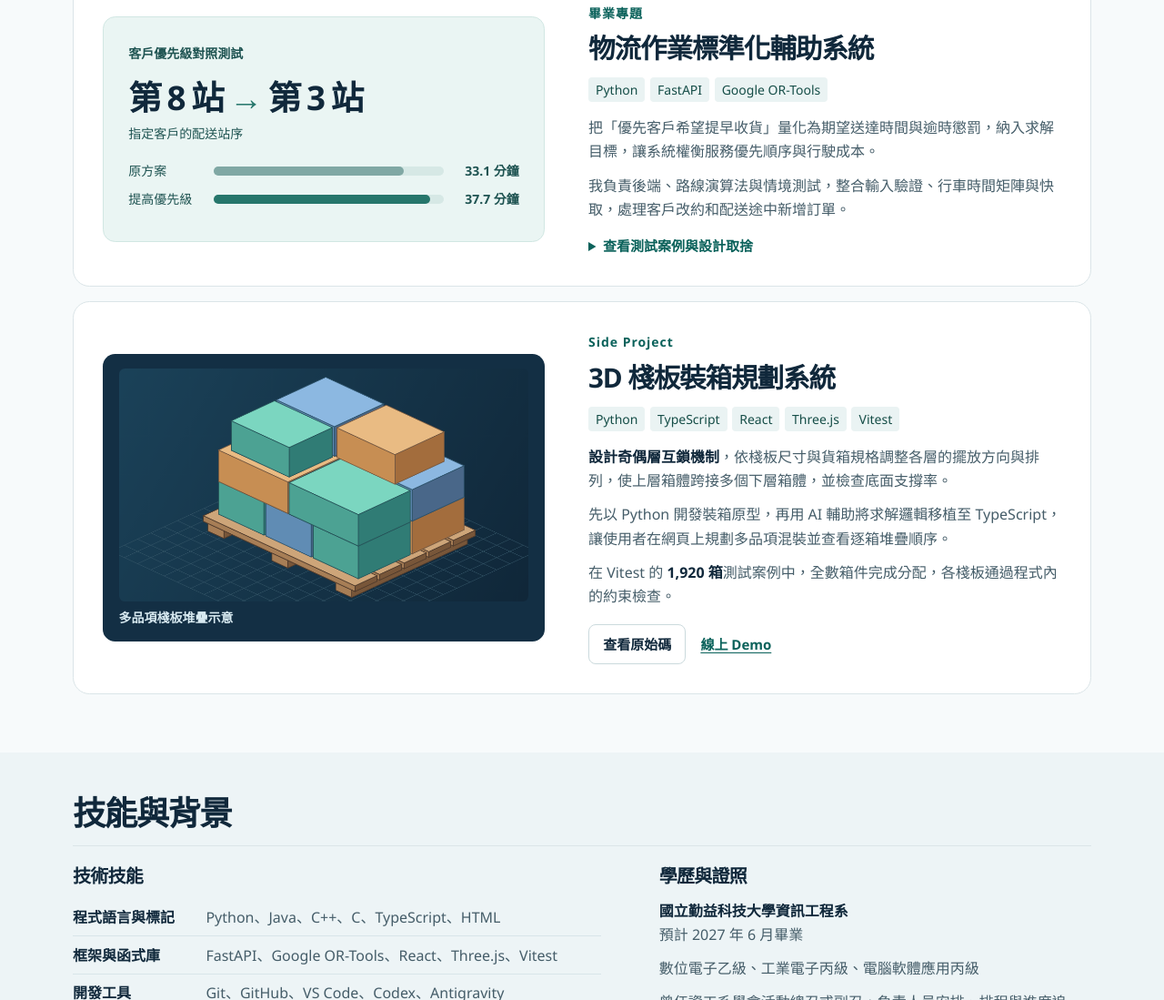
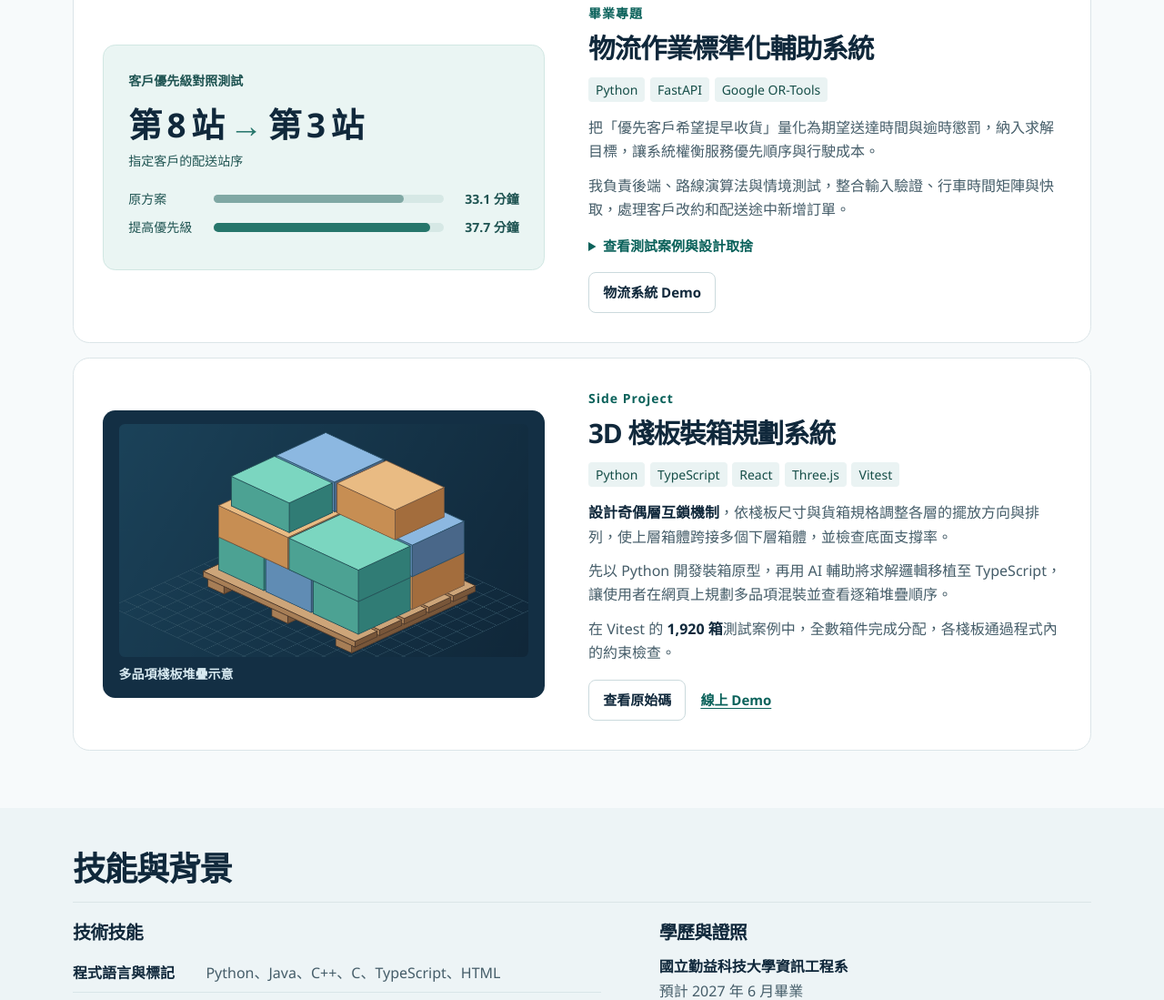
Before and after one commit to linbenshow/linbenshow.github.io, a plain HTML site: page index.html in a window 1280 px wide. Shown: the part 765-1864 px from the top of the page at 91% size. Drawn offline with Linux system fonts and the light colour scheme.

Commit message:
Link the logistics system demo

```diff
--- a/index.html
+++ b/index.html
@@ -64,6 +64,9 @@
             <summary>查看測試案例與設計取捨</summary>
             <p>在一組對照測試中，提高指定客戶的優先級後，該客戶由第 8 站提前至第 3 站，行駛時間由 33.1 分鐘增至 37.7 分鐘。兩組都沒有等待或遲到。這個案例呈現提早服務指定客戶所增加的行駛成本。</p>
           </details>
+          <div class="actions project-links">
+            <a class="button secondary" href="https://tsptw-staticsite.onrender.com/">物流系統 Demo</a>
+          </div>
         </div>
         <figure class="project-visual comparison">
           <figcaption>客戶優先級對照測試</figcaption>
```
Also changed, not shown: resume.html (+1 -1 lines).
